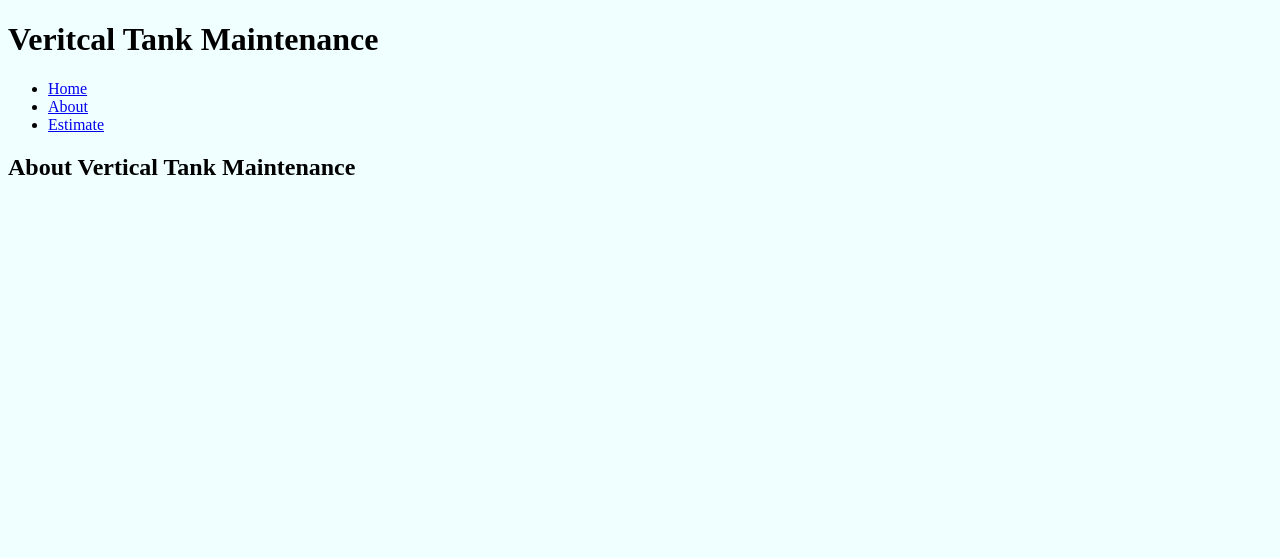
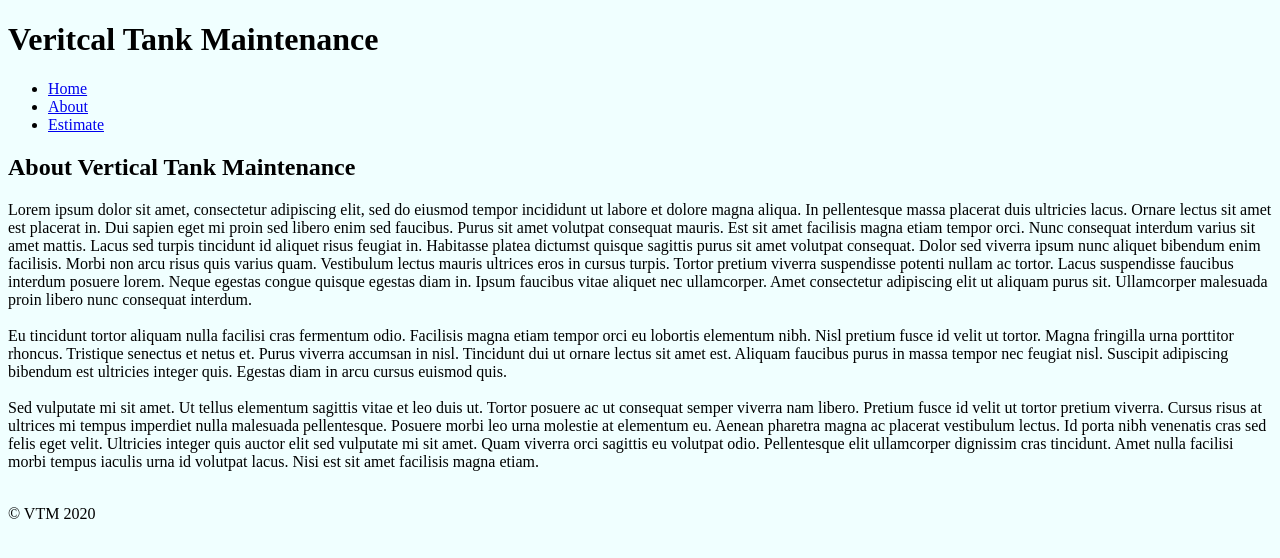
Before and after one commit to weichinglim/vtm_site, a Flask app: page /about in a window 1280 px wide. Shown: the top 558 px of the page. Run offline with Flask 2, Linux system fonts and the light colour scheme.

Commit message:
Added image and lorem ipsum text

```diff
--- a/templates/about.html
+++ b/templates/about.html
@@ -4,4 +4,17 @@
 
     <h2> About Vertical Tank Maintenance </h2>
 
+    <p>
+
+        Lorem ipsum dolor sit amet, consectetur adipiscing elit, sed do eiusmod tempor incididunt ut labore et dolore magna aliqua. In pellentesque massa placerat duis ultricies lacus. Ornare lectus sit amet est placerat in. Dui sapien eget mi proin sed libero enim sed faucibus. Purus sit amet volutpat consequat mauris. Est sit amet facilisis magna etiam tempor orci. Nunc consequat interdum varius sit amet mattis. Lacus sed turpis tincidunt id aliquet risus feugiat in. Habitasse platea dictumst quisque sagittis purus sit amet volutpat consequat. Dolor sed viverra ipsum nunc aliquet bibendum enim facilisis. Morbi non arcu risus quis varius quam. Vestibulum lectus mauris ultrices eros in cursus turpis. Tortor pretium viverra suspendisse potenti nullam ac tortor. Lacus suspendisse faucibus interdum posuere lorem. Neque egestas congue quisque egestas diam in. Ipsum faucibus vitae aliquet nec ullamcorper. Amet consectetur adipiscing elit ut aliquam purus sit. Ullamcorper malesuada proin libero nunc consequat interdum.
+    </br>
+    </br>
+        Eu tincidunt tortor aliquam nulla facilisi cras fermentum odio. Facilisis magna etiam tempor orci eu lobortis elementum nibh. Nisl pretium fusce id velit ut tortor. Magna fringilla urna porttitor rhoncus. Tristique senectus et netus et. Purus viverra accumsan in nisl. Tincidunt dui ut ornare lectus sit amet est. Aliquam faucibus purus in massa tempor nec feugiat nisl. Suscipit adipiscing bibendum est ultricies integer quis. Egestas diam in arcu cursus euismod quis.
+    </br>
+    </br>
+        Sed vulputate mi sit amet. Ut tellus elementum sagittis vitae et leo duis ut. Tortor posuere ac ut consequat semper viverra nam libero. Pretium fusce id velit ut tortor pretium viverra. Cursus risus at ultrices mi tempus imperdiet nulla malesuada pellentesque. Posuere morbi leo urna molestie at elementum eu. Aenean pharetra magna ac placerat vestibulum lectus. Id porta nibh venenatis cras sed felis eget velit. Ultricies integer quis auctor elit sed vulputate mi sit amet. Quam viverra orci sagittis eu volutpat odio. Pellentesque elit ullamcorper dignissim cras tincidunt. Amet nulla facilisi morbi tempus iaculis urna id volutpat lacus. Nisi est sit amet facilisis magna etiam.
+    </br>
+    </br>
+    </p>
+
 {% endblock %}
--- a/templates/base.html
+++ b/templates/base.html
@@ -24,5 +24,9 @@
 
     {% endblock %}
 
+    <footer>
+        <p>© VTM 2020</p>
+    </footer>
+
 </body>
 </html>
--- a/templates/index.html
+++ b/templates/index.html
@@ -4,6 +4,8 @@
 
     <h2> Welcome to VTM!</h2>
 
-    <!-- <img src = "{{ url_for('static', filename='images/flask.jpg') }}" /> -->
+    <img src = "{{ url_for('static', filename='images/above_ground_vertical_tanks.jpg') }}" />
+    <p>image source</p>
+    <p>Lorem, ipsum dolor sit amet consectetur adipisicing elit. Vel corporis, quibusdam enim quaerat pariatur nemo temporibus tempora alias nulla quasi fuga. Voluptates alias quod sed sequi esse dolore autem voluptatibus.</p>
 
 {% endblock %}
```
Also changed, not shown: static/images/above_ground_vertical_tanks.jpg (added).
